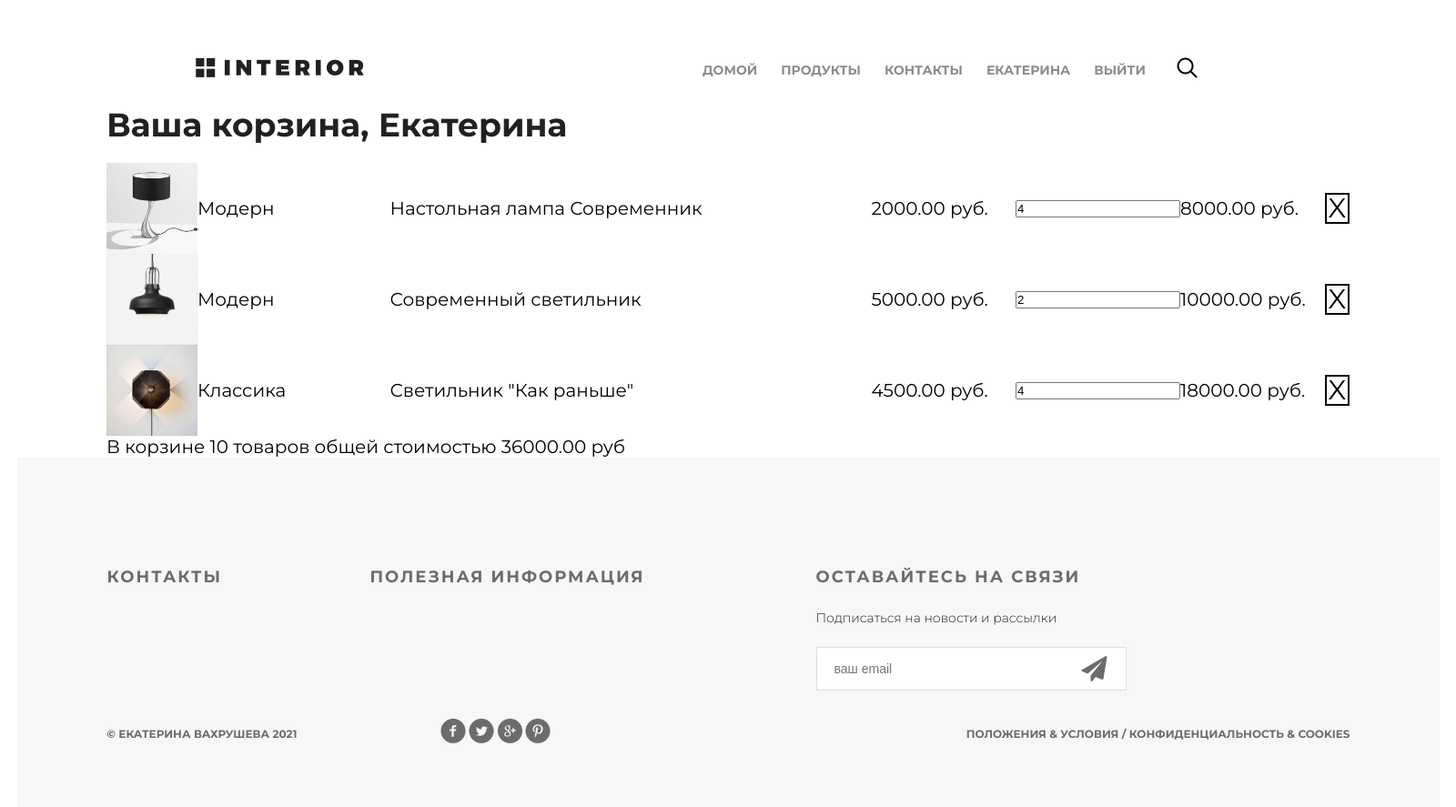
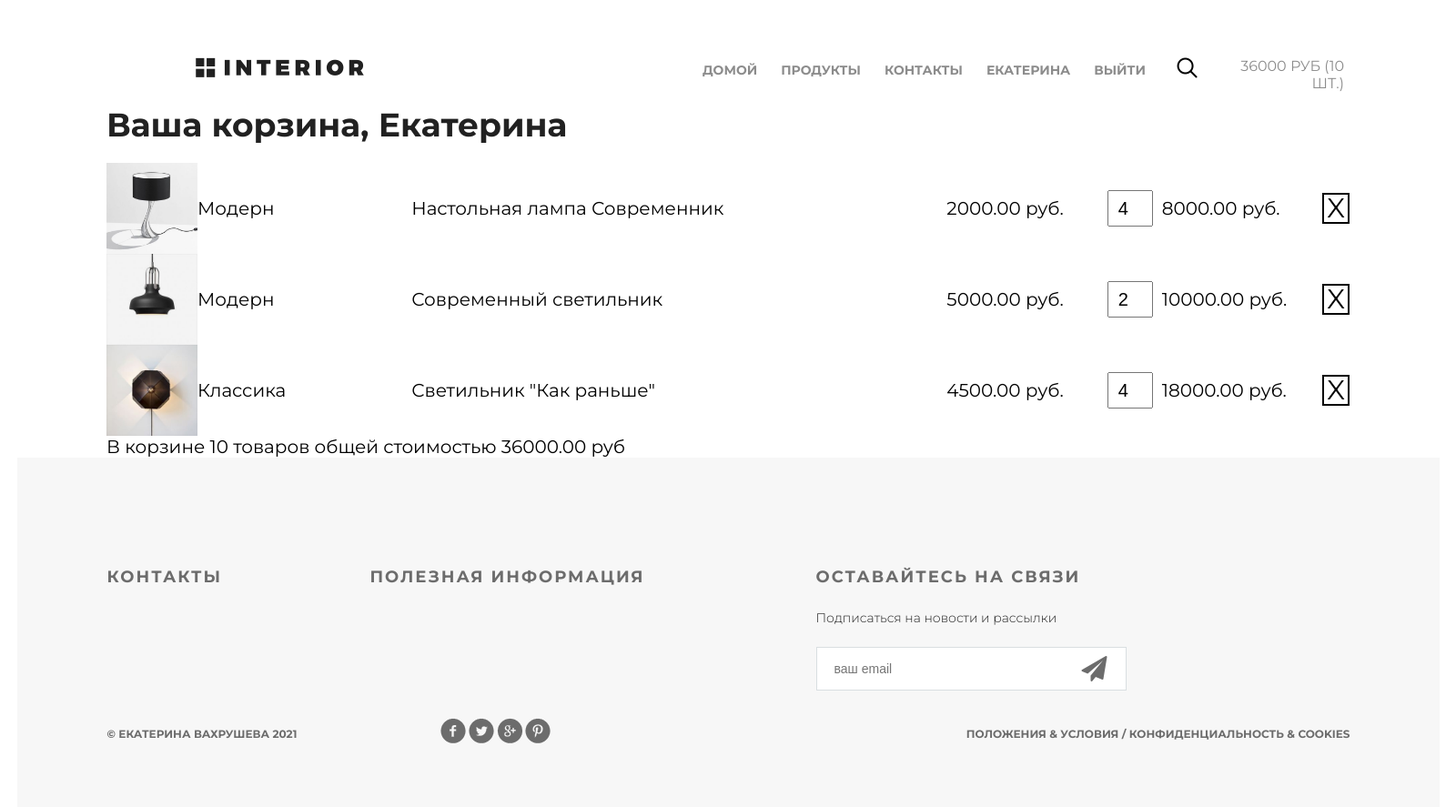
Before and after one commit to Lajilit/django_basic, a Django app: page /basket/ in a window 1600 px wide. Shown: the whole page at 91% size. Run offline with Django 3.2, Linux system fonts and the light colour scheme; a user stored in the database is signed in; data comes from the database, SQL or seed files in the repository; both versions use the stored data as it was after the commit.

Commit message:
Стилизация input type='number'

```diff
--- a/geekshop/basketapp/templates/basketapp/basket.html
+++ b/geekshop/basketapp/templates/basketapp/basket.html
@@ -1,7 +1,9 @@
 {% extends 'layout.html' %}
 {% block title %}{{ title|capfirst }}{% endblock %}
 {% load static %}
-
+{% block css %}
+    <link rel="stylesheet" type="text/css" href="{% static '/basketapp/style.css' %}">
+{% endblock %}
 {% block content %}
 <div class="hero-white">
     {% include 'includes/inc_main_menu.html' %}
--- a/geekshop/basketapp/templates/basketapp/includes/inc_basket_list.html
+++ b/geekshop/basketapp/templates/basketapp/includes/inc_basket_list.html
@@ -5,8 +5,14 @@
         <div class="category_name">{{ item.product.category.name }}</div>
         <div class="product_name">{{ item.product.name }}</div>
         <div class="product_price">{{ item.product.price }}&nbspруб.</div>
-        <input type="number" name="{{ item.pk }}" min="0"
+        <input class="product_quantity" type="number" name="{{ item.pk }}" min="0"
                              value="{{ item.quantity }}">
+<!-- Стилизация стрелочек. добработать
+<div class="number">
+	<button class="number-minus" type="button" onclick="this.nextElementSibling.stepDown(); this.nextElementSibling.onchange();">-</button>
+	<input type="number" min="0" value="1" readonly>
+	<button class="number-plus" type="button" onclick="this.previousElementSibling.stepUp(); this.previousElementSibling.onchange();">+</button>
+</div>-->
         <div class="product_cost">{{ item.product_cost }}&nbspруб.</div>
         <a href="{% url 'basket:remove' item.pk %}" class="x">
             X
--- a/geekshop/basketapp/views.py
+++ b/geekshop/basketapp/views.py
@@ -5,6 +5,7 @@ from django.template.loader import render_to_string
 from django.http import JsonResponse
 from basketapp.models import Basket
 from mainapp.models import Product
+from mainapp.views import get_basket
 
 
 @login_required
@@ -16,6 +17,8 @@ def basket(request):
     context = {
         'title': title,
         'basket_items': basket_items,
+        'basket': get_basket(request.user),
+
     }
 
     return render(request, 'basketapp/basket.html', context)
@@ -59,10 +62,11 @@ def basket_edit(request, pk, quantity):
         basket_items = Basket.objects.filter(user=request.user). \
             order_by('product__category')
 
-        content = {
+        context = {
             'basket_items': basket_items,
         }
 
-        result = render_to_string('basketapp/includes/inc_basket_list.html', content)
+        result = render_to_string('basketapp/includes/inc_basket_list.html',
+                                  context)
 
         return JsonResponse({'result': result})
--- a/geekshop/geekshop/static/style.css
+++ b/geekshop/geekshop/static/style.css
@@ -1183,3 +1183,17 @@ td:first-child {
 .basket_summary {
     font-size: 20px;
 }
+
+.product_quantity {
+	display: block;
+	height: 40px;
+	line-height: 40px;
+	width: 50px;
+	padding: 0;
+	margin: 0 10px 0 0;
+	box-sizing: border-box;
+	text-align: center;
+	-moz-appearance: textfield;
+	-webkit-appearance: textfield;
+	appearance: textfield;
+}
--- a/geekshop/geekshop/templates/layout.html
+++ b/geekshop/geekshop/templates/layout.html
@@ -8,6 +8,8 @@
     <title>{% block title %}{% endblock %}</title>
     <link rel="stylesheet" type="text/css" href="{% static '/style.css' %}">
     <link rel="stylesheet" href="{% static '/fonts/font-awesome/css/font-awesome.css' %}">
+    {% block css %}
+    {% endblock %}
 </head>
 <body>
     <div class="container">
```
Also changed, not shown: geekshop/basketapp/static/basketapp/style.css (added, +51 -0 lines), geekshop/db.sqlite3.
